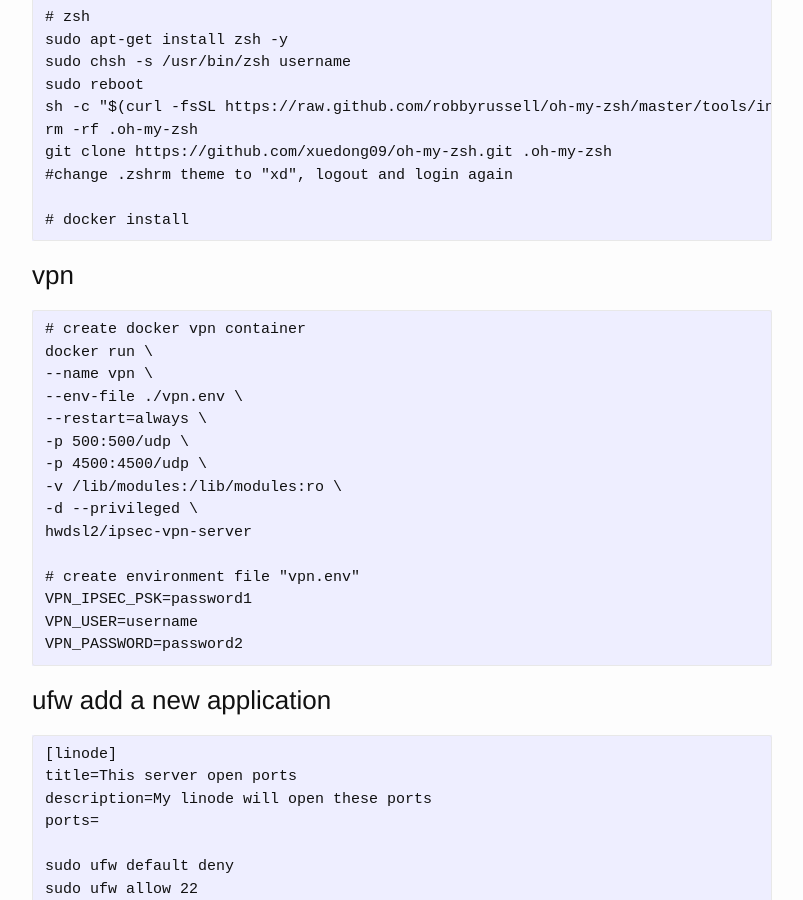
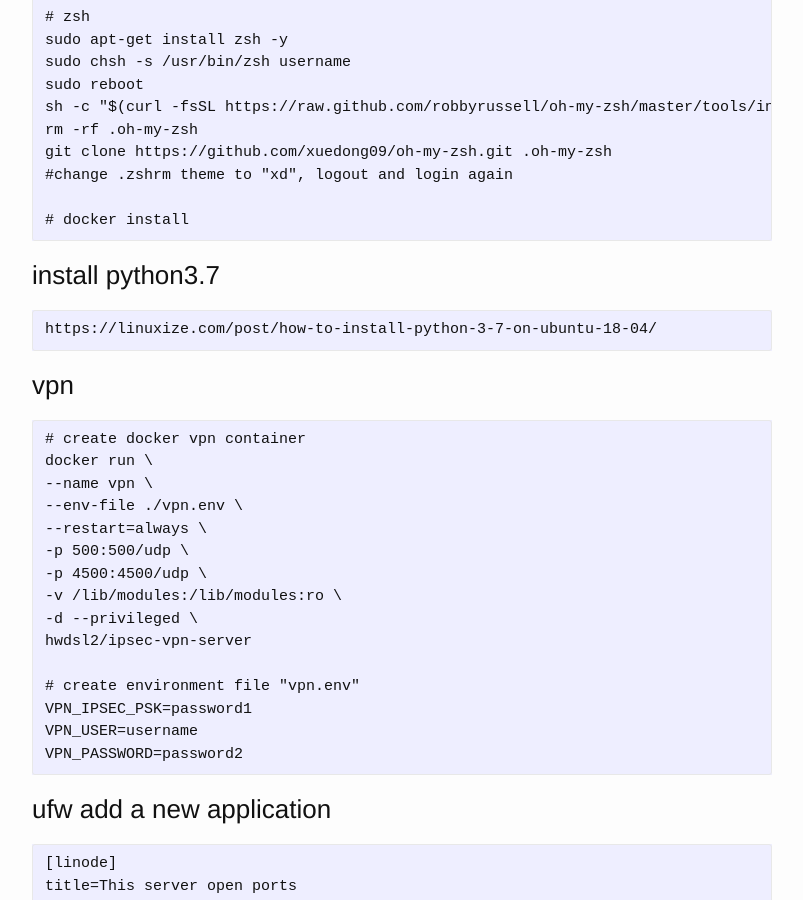
Before and after one commit to xuedong09/xuedong09.github.io, a Jekyll site: the page built from _posts/2016-03-11-bootscript.md, in a window 1280 px wide and 900 px high, scrolled down 391 px. Shown: the whole window, without its empty margins (238-1041 px from the left). Built offline with Jekyll 4.4.1, drawn with Linux system fonts in a browser that asks for light colours.

Commit message:
add install python3.7

```diff
--- a/_posts/2016-03-11-bootscript.md
+++ b/_posts/2016-03-11-bootscript.md
@@ -23,6 +23,10 @@ categories: jekyll update
     #change .zshrm theme to "xd", logout and login again
 
     # docker install
+
+### install python3.7
+
+    https://linuxize.com/post/how-to-install-python-3-7-on-ubuntu-18-04/
 
 ### vpn
 
```
